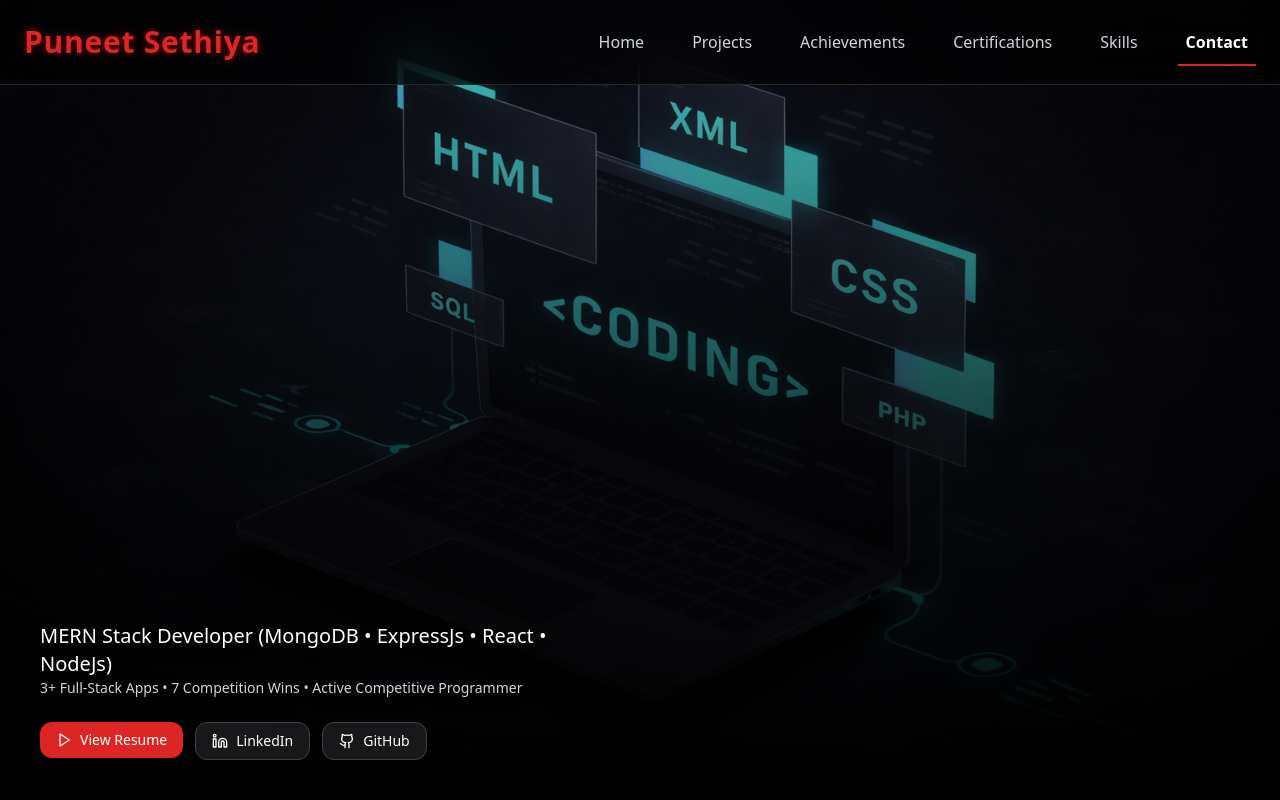
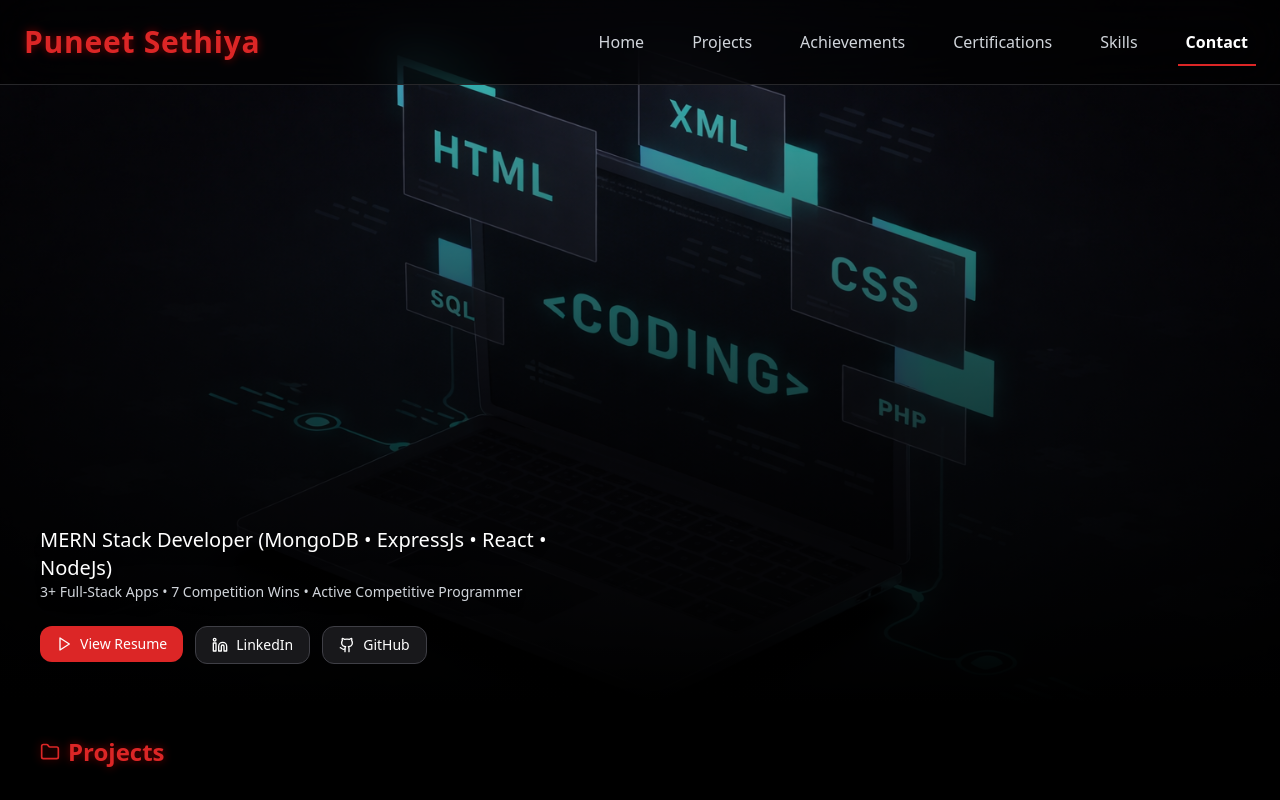
Before and after one commit to Puneetsethiya/portfolio, a React (Vite) app: page / in a window 1280 px wide. Shown: the top 800 px of the page. Built offline with nearby package versions, Linux system fonts and the light colour scheme.

Commit message:
Portfolio

```diff
--- a/src/App.jsx
+++ b/src/App.jsx
@@ -273,8 +273,7 @@ function Hero({ focusSection }) {
   return (
     <SectionWrapper id="home" focusSection={focusSection}>
       <div
-        className="relative h-[85vh] sm:h-[90vh] md:h-[100vh] bg-cover bg-[center_10%] flex items-end p-6 md:p-10 pt-24"
-
+        className="relative min-h-[calc(100dvh-80px)] md:min-h-[calc(100dvh-96px)] bg-cover bg-center md:bg-[center_5%] flex items-end p-6 md:p-10"
 
 
         style={{ backgroundImage: "url(/assets/hero.png)" }}
```
